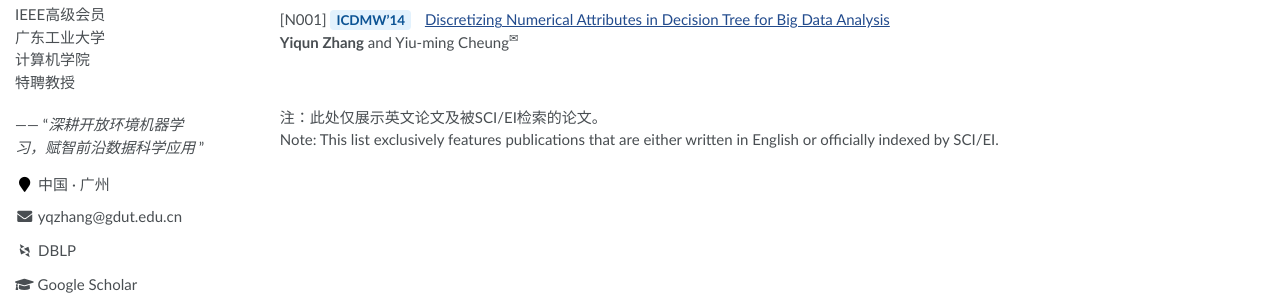
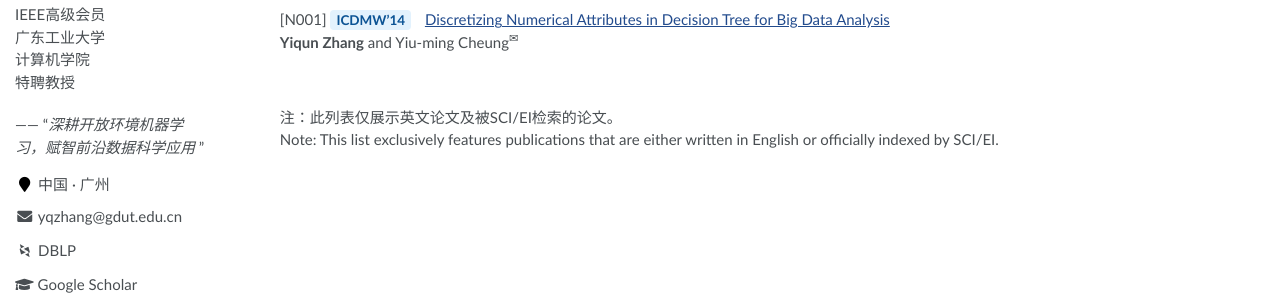
Before and after one commit to yqzhang-Zz/zh-publications, a Jekyll site: the page built from _pages/about.md, in a window 1280 px wide and 900 px high, scrolled down 5430 px. Shown: the part 155-455 px from the top of the window. Built offline with Jekyll 4.4.1, drawn with Linux system fonts in a browser that asks for light colours; some web fonts are replaced; a script that is not in the unit is left out; comment, search, counter and statistics services are not loaded.

Commit message:
Update about.md

```diff
--- a/_pages/about.md
+++ b/_pages/about.md
@@ -483,7 +483,7 @@ ICDMW'14</span>
 
 <br>
 <br>
-注：此处仅展示英文论文及被SCI/EI检索的论文。<br>
+注：此列表仅展示英文论文及被SCI/EI检索的论文。<br>
 Note: This list exclusively features publications that are either written in English or officially indexed by SCI/EI.
 <br>
 <br>
```
